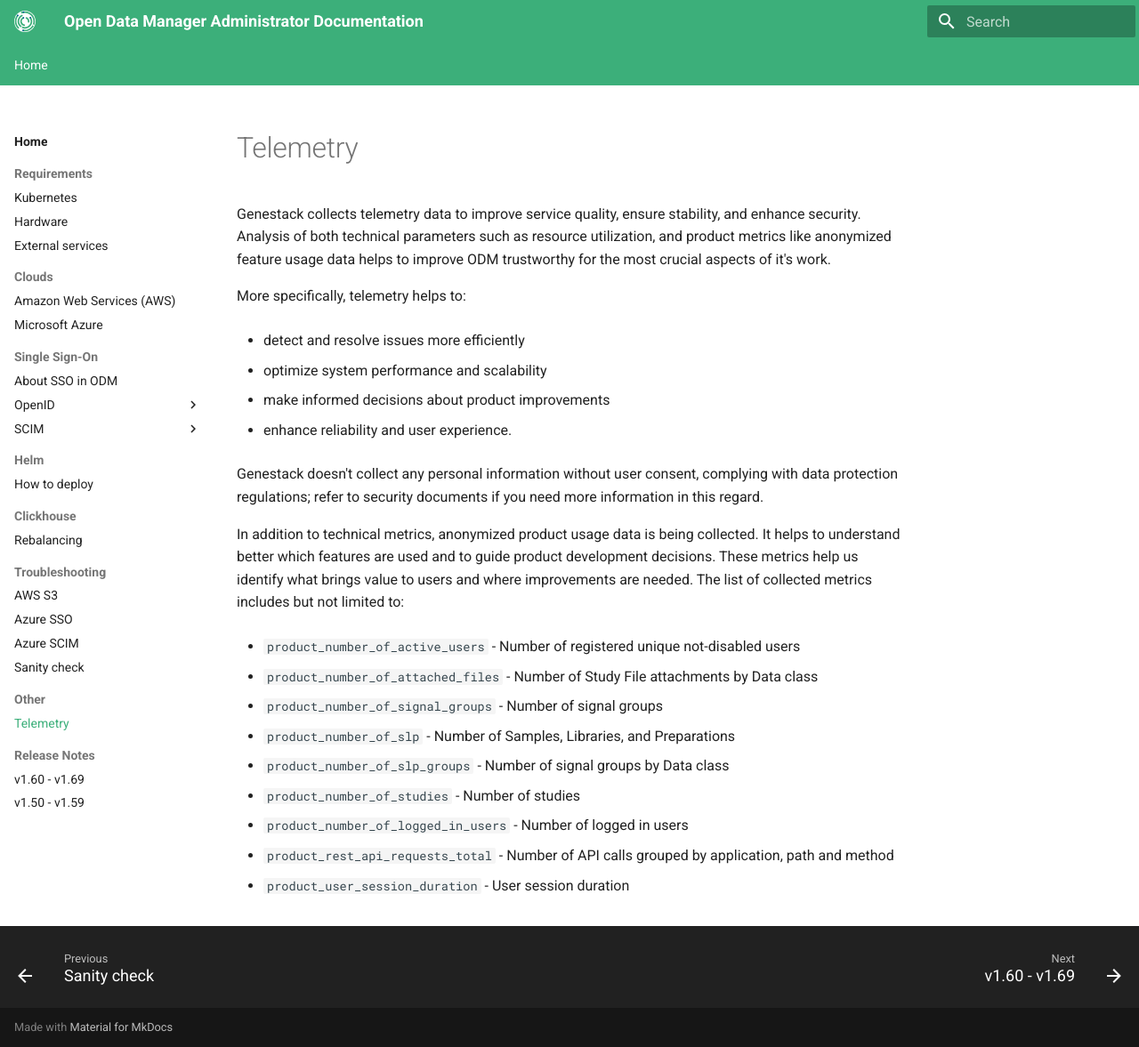
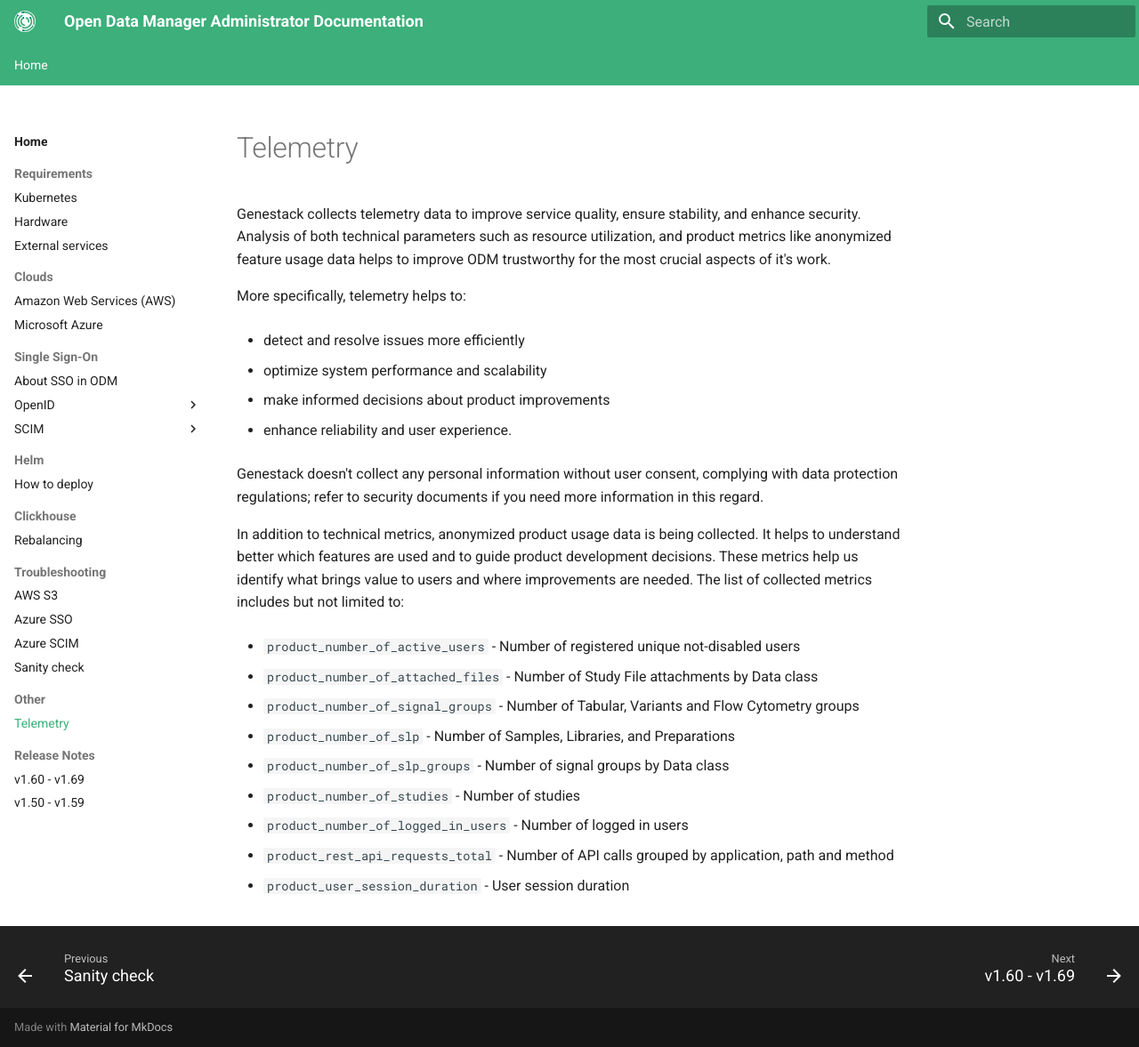
Before and after one commit to genestack/admin-docs, an MkDocs documentation site: the page built from docs/home/other/telemetry.md, in a window 1280 px wide and 1177 px high. Shown: the whole window at 89% size. Built offline with MkDocs 1.6.1 and Material for MkDocs 9.7.7, drawn with Linux system fonts in a browser that asks for light colours; the version menu is left out.

Commit message:
Update docs/home/other/telemetry.md
Co-authored-by: Mikhail Smazhevsky <mikhail.smazhevsky@genestack.com>

```diff
--- a/docs/home/other/telemetry.md
+++ b/docs/home/other/telemetry.md
@@ -20,7 +20,7 @@
 
 - `product_number_of_attached_files` - Number of Study File attachments by Data class
 
-- `product_number_of_signal_groups` - Number of signal groups
+- `product_number_of_signal_groups` - Number of Tabular, Variants and Flow Cytometry groups
 
 - `product_number_of_slp` - Number of Samples, Libraries, and Preparations
 
```
